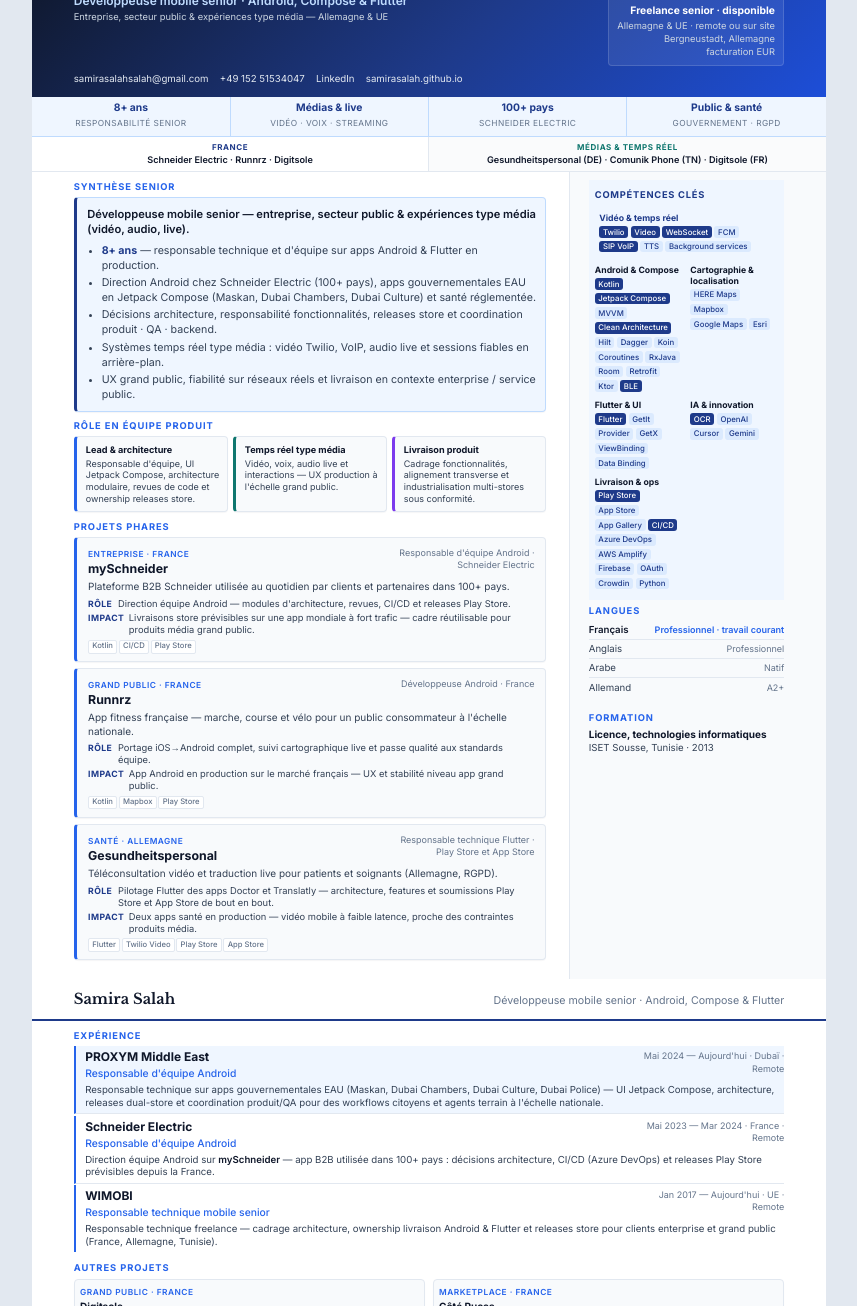
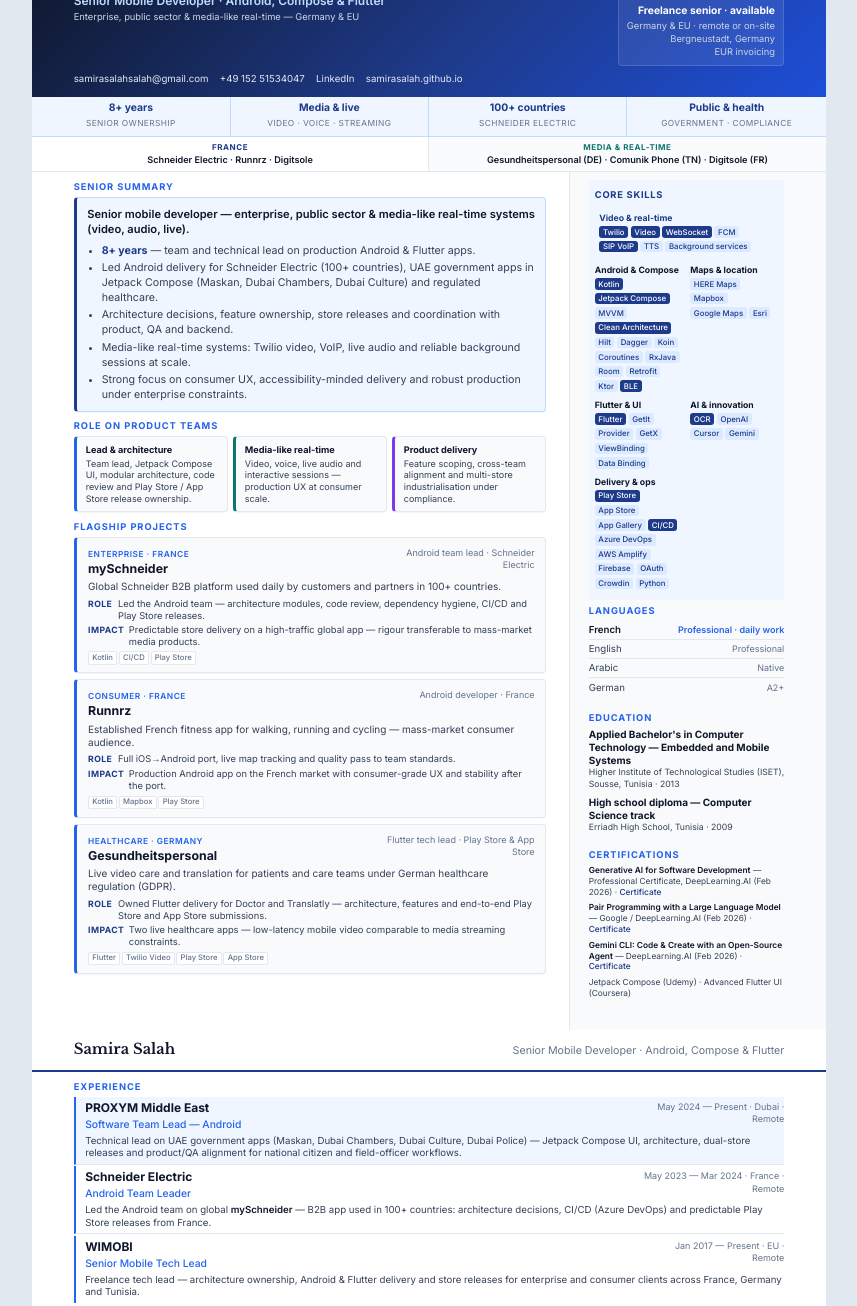
Before and after one commit to samirasalah/Portfolio, a plain HTML site: page assets/cv.html in a window 1280 px wide. Shown: the part 105-1411 px from the top of the page, without its empty margins (211-1068 px from the left). Drawn offline with nearby package versions, Linux system fonts and the light colour scheme; no server answers.

Commit message:
CV: English by default; education & certifications
Keep geo for location/tagline only; UI lang via ?lang= or preference. Add Education/Certifications with EN/FR/DE copy.

```diff
--- a/assets/cv.css
+++ b/assets/cv.css
@@ -642,7 +642,30 @@
 }
 
 .edu-line { margin: 0; font-size: 7.25pt; line-height: 1.4; }
+.edu-line + .edu-line { margin-top: 0.45rem; }
 .edu-line strong { display: block; color: var(--ink); font-size: 7.5pt; }
+.edu-line em { font-size: 6.75pt; color: var(--ink-muted); font-style: normal; }
+
+.cert-list {
+  list-style: none;
+  margin: 0;
+  padding: 0;
+}
+.cert-list li {
+  margin: 0 0 0.4rem;
+  padding: 0;
+  font-size: 6.75pt;
+  line-height: 1.35;
+  color: var(--ink-soft);
+}
+.cert-list li:last-child { margin-bottom: 0; }
+.cert-list strong { color: var(--ink); font-weight: 600; }
+.cert-list a {
+  color: var(--accent, #2563eb);
+  text-decoration: none;
+  font-weight: 500;
+}
+.cert-list a:hover { text-decoration: underline; }
 
 /* Experience */
 .role {
@@ -1224,8 +1247,16 @@
 }
 
 .cv-print-compact .cv-aside .edu-line {
-  font-size: 7.25pt;
-  line-height: 1.32;
+  font-size: 6.5pt;
+  line-height: 1.3;
+}
+.cv-print-compact .cv-aside .edu-line + .edu-line {
+  margin-top: 0.35rem;
+}
+.cv-print-compact .cv-aside .cert-list li {
+  font-size: 6.25pt;
+  line-height: 1.3;
+  margin-bottom: 0.3rem;
 }
 
 .cv-print-compact .cv-sheet:first-of-type .cv-main .cv-block:last-child {
--- a/assets/cv.html
+++ b/assets/cv.html
@@ -1,5 +1,5 @@
 <!DOCTYPE html>
-<html lang="fr">
+<html lang="en">
 <head>
   <meta charset="utf-8">
   <meta name="viewport" content="width=device-width, initial-scale=1">
@@ -7,7 +7,7 @@
   <meta http-equiv="Pragma" content="no-cache">
   <meta http-equiv="Expires" content="0">
   <title>Samira Salah — CV</title>
-  <link rel="stylesheet" href="cv.css?v=18">
+  <link rel="stylesheet" href="cv.css?v=19">
   <link rel="alternate" hreflang="en" href="cv.html">
   <link rel="alternate" hreflang="fr" href="cv.html?lang=fr">
   <link rel="alternate" hreflang="de" href="cv.html?lang=de">
@@ -236,7 +236,20 @@
 
           <section class="cv-block" aria-labelledby="cv-edu">
             <h2 id="cv-edu" data-cv-i18n="education">Education</h2>
-            <p class="edu-line" data-cv-i18n="eduLine" data-cv-i18n-html="true"><strong>Licence, Computer Technology</strong>ISET Sousse, Tunisia · 2013</p>
+            <div class="edu-block" data-cv-i18n="eduHtml" data-cv-i18n-html="true">
+              <p class="edu-line"><strong>Applied Bachelor's in Computer Technology — Embedded and Mobile Systems</strong>Higher Institute of Technological Studies (ISET), Sousse, Tunisia · 2013</p>
+              <p class="edu-line"><strong>High school diploma — Computer Science track</strong>Erriadh High School, Tunisia · 2009</p>
+            </div>
+          </section>
+
+          <section class="cv-block" aria-labelledby="cv-cert">
+            <h2 id="cv-cert" data-cv-i18n="certifications">Certifications</h2>
+            <ul class="cert-list" data-cv-i18n="certHtml" data-cv-i18n-html="true">
+              <li><strong>Generative AI for Software Development</strong> — Professional Certificate, DeepLearning.AI (Feb 2026) · <a href="https://learn.deeplearning.ai/certificates/4398db03-3a02-4a9a-a895-3f19bb6119a6" target="_blank" rel="noopener noreferrer">Certificate</a></li>
+              <li><strong>Pair Programming with a Large Language Model</strong> — Google / DeepLearning.AI (Feb 2026) · <a href="https://learn.deeplearning.ai/accomplishments/239027ab-b9a7-486b-a4d7-57dc4dd65698" target="_blank" rel="noopener noreferrer">Certificate</a></li>
+              <li><strong>Gemini CLI: Code &amp; Create with an Open-Source Agent</strong> — DeepLearning.AI (Feb 2026) · <a href="https://learn.deeplearning.ai/accomplishments/e9150cbf-3e8d-453e-b33d-d7099168698b" target="_blank" rel="noopener noreferrer">Certificate</a></li>
+              <li>Jetpack Compose (Udemy) · Advanced Flutter UI (Coursera)</li>
+            </ul>
           </section>
         </aside>
       </div>
@@ -388,7 +401,7 @@
       },
     };
     window.__CV_applyCopy = function () {
-      var lang = (document.documentElement.lang || "fr").slice(0, 2);
+      var lang = (document.documentElement.lang || "en").slice(0, 2);
       var copy = window.__CV_COPY[lang];
       if (!copy) return;
       document.querySelectorAll('[data-cv-i18n="profileHook"]').forEach(function (el) {
@@ -400,7 +413,7 @@
     };
   </script>
   <script src="js/geo-location.js?v=15"></script>
-  <script src="js/cv-i18n.v8.js?v=19"></script>
+  <script src="js/cv-i18n.v8.js?v=25"></script>
   <script src="js/cv-print-check.js?v=11"></script>
   <script>
     document.addEventListener("DOMContentLoaded", window.__CV_applyCopy);
--- a/assets/js/cv-i18n.v8.js
+++ b/assets/js/cv-i18n.v8.js
@@ -58,7 +58,15 @@
       skillDelivery: "Delivery & ops",
       languages: "Languages",
       education: "Education",
-      eduLine: "<strong>Licence, Computer Technology</strong>ISET Sousse, Tunisia · 2013",
+      eduHtml:
+        '<p class="edu-line"><strong>Applied Bachelor\'s in Computer Technology — Embedded and Mobile Systems</strong>Higher Institute of Technological Studies (ISET), Sousse, Tunisia · 2013</p>' +
+        '<p class="edu-line"><strong>High school diploma — Computer Science track</strong>Erriadh High School, Tunisia · 2009</p>',
+      certifications: "Certifications",
+      certHtml:
+        '<li><strong>Generative AI for Software Development</strong> — Professional Certificate, DeepLearning.AI (Feb 2026) · <a href="https://learn.deeplearning.ai/certificates/4398db03-3a02-4a9a-a895-3f19bb6119a6" target="_blank" rel="noopener noreferrer">Certificate</a></li>' +
+        '<li><strong>Pair Programming with a Large Language Model</strong> — Google / DeepLearning.AI (Feb 2026) · <a href="https://learn.deeplearning.ai/accomplishments/239027ab-b9a7-486b-a4d7-57dc4dd65698" target="_blank" rel="noopener noreferrer">Certificate</a></li>' +
+        '<li><strong>Gemini CLI: Code &amp; Create with an Open-Source Agent</strong> — DeepLearning.AI (Feb 2026) · <a href="https://learn.deeplearning.ai/accomplishments/e9150cbf-3e8d-453e-b33d-d7099168698b" target="_blank" rel="noopener noreferrer">Certificate</a></li>' +
+        "<li>Jetpack Compose (Udemy) · Advanced Flutter UI (Coursera)</li>",
       langEn: "English",
       langFr: "French",
       langAr: "Arabic",
@@ -228,7 +236,15 @@
       skillDelivery: "Livraison & ops",
       languages: "Langues",
       education: "Formation",
-      eduLine: "<strong>Licence, technologies informatiques</strong>ISET Sousse, Tunisie · 2013",
+      eduHtml:
+        '<p class="edu-line"><strong>Licence appliquée en Technologies de l\'Informatique — Systèmes Embarqués et Mobile</strong>Institut Supérieur des Études Technologiques (ISET), Sousse, Tunisie · 2013</p>' +
+        '<p class="edu-line"><strong>Baccalauréat — Sciences de l\'informatique</strong>Lycée Erriadh, Tunisie · 2009</p>',
+      certifications: "Certifications",
+      certHtml:
+        '<li><strong>Generative AI for Software Development</strong> — Professional Certificate, DeepLearning.AI (fév. 2026) · <a href="https://learn.deeplearning.ai/certificates/4398db03-3a02-4a9a-a895-3f19bb6119a6" target="_blank" rel="noopener noreferrer">Certificat</a></li>' +
+        '<li><strong>Pair Programming with a Large Language Model</strong> — Google / DeepLearning.AI (fév. 2026) · <a href="https://learn.deeplearning.ai/accomplishments/239027ab-b9a7-486b-a4d7-57dc4dd65698" target="_blank" rel="noopener noreferrer">Certificat</a></li>' +
+        '<li><strong>Gemini CLI: Code &amp; Create with an Open-Source Agent</strong> — DeepLearning.AI (fév. 2026) · <a href="https://learn.deeplearning.ai/accomplishments/e9150cbf-3e8d-453e-b33d-d7099168698b" target="_blank" rel="noopener noreferrer">Certificat</a></li>' +
+        "<li>Jetpack Compose (Udemy) · Advanced Flutter UI (Coursera)</li>",
       langEn: "Anglais",
       langFr: "Français",
       langAr: "Arabe",
@@ -392,8 +408,16 @@
       skillAi: "KI & Innovation",
       skillDelivery: "Delivery & Ops",
       languages: "Sprachen",
-      education: "Ausbildung",
-      eduLine: "<strong>Lizenz, Computertechnologie</strong>ISET Sousse, Tunesien · 2013",
+      education: "Bildung",
+      eduHtml:
+        '<p class="edu-line"><strong>Anwendungsorientierter Bachelor in Informationstechnologie — Eingebettete und mobile Systeme</strong>Institut für höhere technologische Studien (ISET), Sousse, Tunesien · 2013</p>' +
+        '<p class="edu-line"><strong>Abituräquivalent — Informatikzweig</strong>Sekundarschule Erriadh, Tunesien · 2009</p>',
+      certifications: "Zertifikate",
+      certHtml:
+        '<li><strong>Generative AI for Software Development</strong> — Professional Certificate, DeepLearning.AI (Feb. 2026) · <a href="https://learn.deeplearning.ai/certificates/4398db03-3a02-4a9a-a895-3f19bb6119a6" target="_blank" rel="noopener noreferrer">Zertifikat</a></li>' +
+        '<li><strong>Pair Programming with a Large Language Model</strong> — Google / DeepLearning.AI (Feb. 2026) · <a href="https://learn.deeplearning.ai/accomplishments/239027ab-b9a7-486b-a4d7-57dc4dd65698" target="_blank" rel="noopener noreferrer">Zertifikat</a></li>' +
+        '<li><strong>Gemini CLI: Code &amp; Create with an Open-Source Agent</strong> — DeepLearning.AI (Feb. 2026) · <a href="https://learn.deeplearning.ai/accomplishments/e9150cbf-3e8d-453e-b33d-d7099168698b" target="_blank" rel="noopener noreferrer">Zertifikat</a></li>' +
+        "<li>Jetpack Compose (Udemy) · Advanced Flutter UI (Coursera)</li>",
       langEn: "Englisch",
       langFr: "Französisch",
       langAr: "Arabisch",
@@ -508,6 +532,11 @@
     return path.split(".").reduce((o, k) => (o && o[k] !== undefined ? o[k] : null), obj);
   }
 
+  /**
+   * CV UI language — independent of geo (geo only drives location/tagline).
+   * Default is English (`cv.html` / html[lang=en]).
+   * Order: __CV_LANG → ?lang= → saved preference → html lang → en
+   */
   function getLang() {
     if (window.__CV_LANG && LANGS.includes(window.__CV_LANG)) return window.__CV_LANG;
     const params = new URLSearchParams(window.location.search);
@@ -517,16 +546,7 @@
       const saved = localStorage.getItem(PORTFOLIO_LANG_KEY);
       if (saved && LANGS.includes(saved)) return saved;
     } catch (_) { /* ignore */ }
-    try {
-      const geoRaw = sessionStorage.getItem("consultant-geo-v2");
-      if (geoRaw) {
-        const { data } = JSON.parse(geoRaw);
-        if (data && data.country_code === "FR") return "fr";
-      }
-    } catch (_) { /* ignore */ }
-    const geoParam = params.get("geo");
-    if (geoParam && geoParam.toLowerCase() === "fr") return "fr";
-    const htmlLang = document.documentElement.lang;
+    const htmlLang = (document.documentElement.lang || "").slice(0, 2);
     if (htmlLang && LANGS.includes(htmlLang)) return htmlLang;
     return "en";
   }
```
Also changed, not shown: images/hb-logo.svg, 2 other files.
